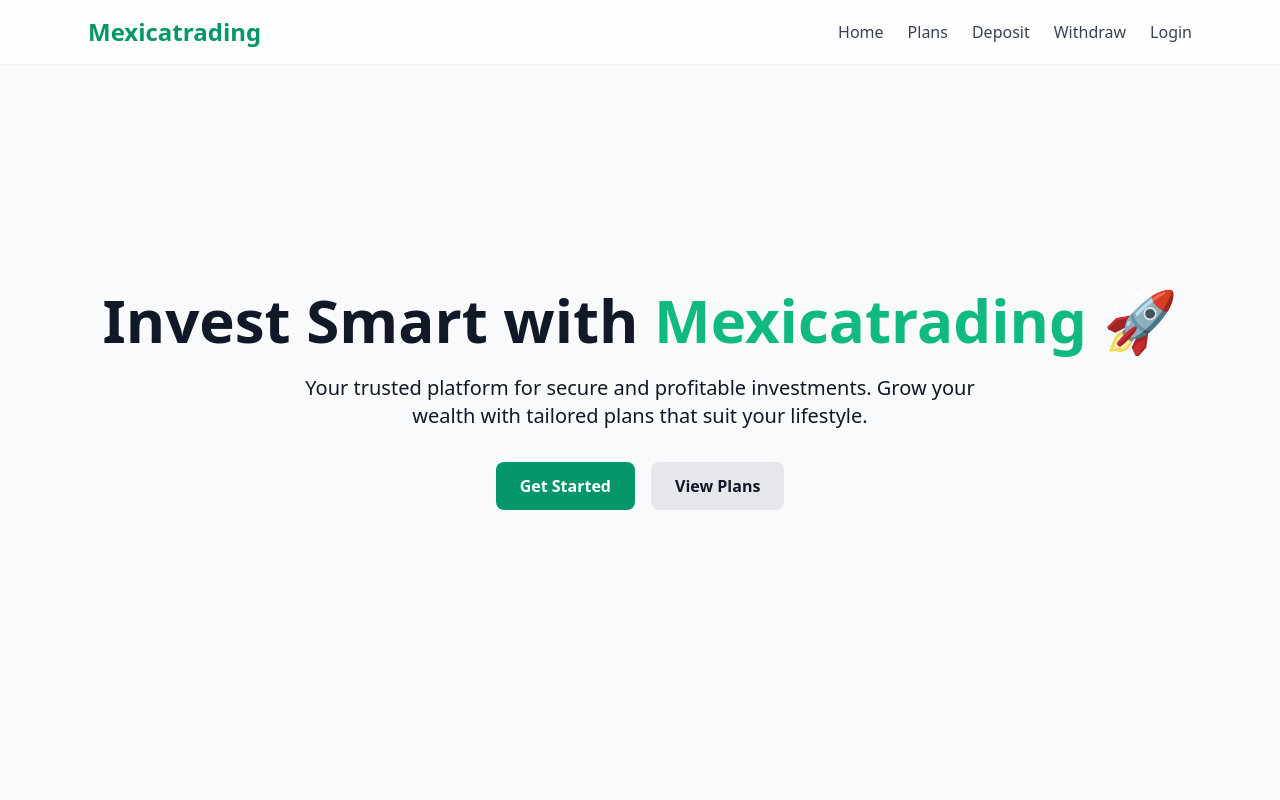
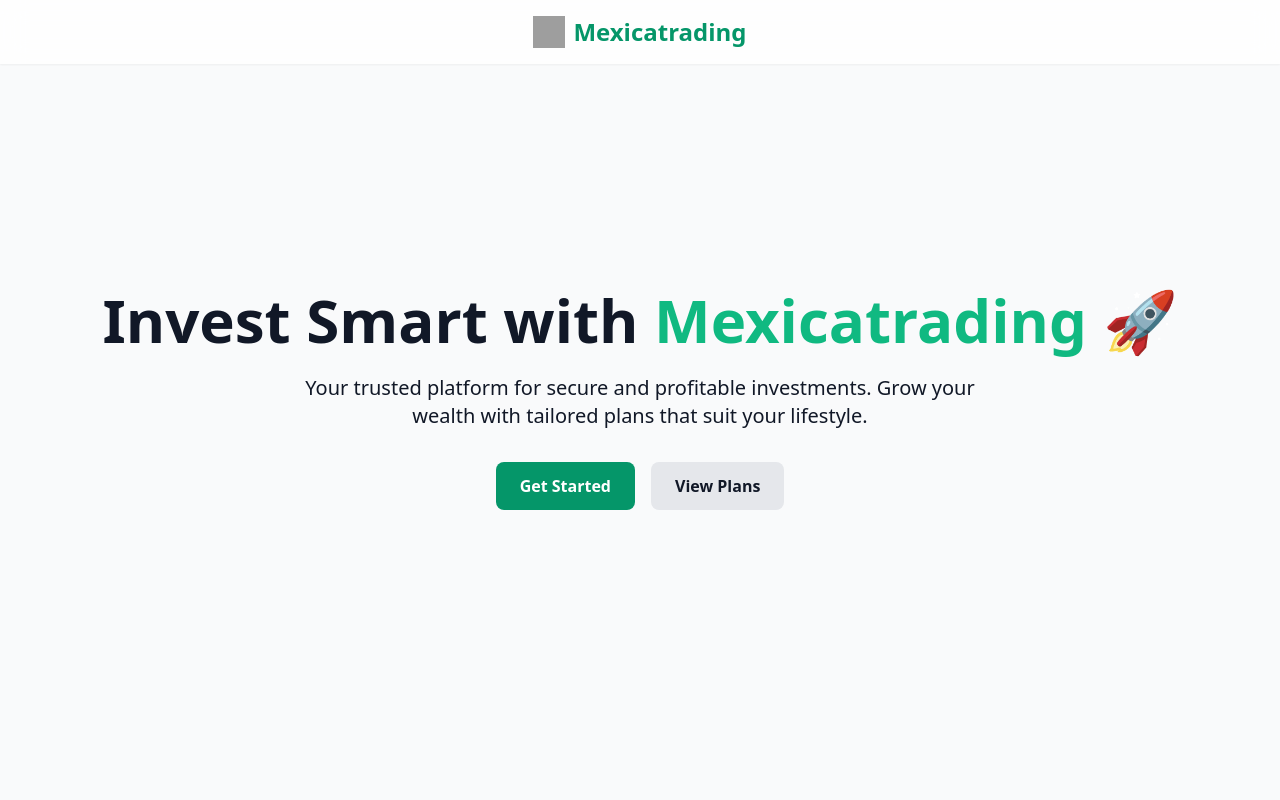
Before and after one commit to cchidiebere64-dot/Mexicatrading, a React (Vite) app: page / in a window 1280 px wide. Shown: the top 800 px of the page. Built offline with nearby package versions, Linux system fonts and the light colour scheme; grey boxes are pictures that could not be loaded.

Commit message:
Update Home.jsx

```diff
--- a/src/pages/Home.jsx
+++ b/src/pages/Home.jsx
@@ -5,16 +5,18 @@ export default function Home() {
     <div className="bg-gray-50 dark:bg-gray-900 text-gray-900 dark:text-white">
 
 
-      <header className="w-full py-4 bg-white/80 dark:bg-gray-800/70 backdrop-blur-md shadow-sm fixed top-0 z-50">
-  <div className="max-w-6xl mx-auto flex justify-between items-center px-6">
-    <h1 className="text-2xl font-bold text-emerald-600">Mexicatrading</h1>
-    <nav className="flex gap-6 text-gray-700 dark:text-gray-200 font-medium">
-      <Link to="/" className="hover:text-emerald-600">Home</Link>
-      <Link to="/plans" className="hover:text-emerald-600">Plans</Link>
-      <Link to="/deposit" className="hover:text-emerald-600">Deposit</Link>
-      <Link to="/withdraw" className="hover:text-emerald-600">Withdraw</Link>
-      <Link to="/login" className="hover:text-emerald-600">Login</Link>
-    </nav>
+
+<header className="w-full py-4 bg-white/80 dark:bg-gray-800/70 backdrop-blur-md shadow-sm fixed top-0 z-50">
+  <div className="max-w-6xl mx-auto flex justify-center items-center px-6">
+    {/* ✅ Logo + Name only */}
+    <div className="flex items-center gap-2">
+      <img
+        src="/logo.png" // 🖼️ replace with your logo file path (e.g., /assets/logo.png)
+        alt="Mexicatrading Logo"
+        className="w-8 h-8"
+      />
+      <h1 className="text-2xl font-bold text-emerald-600">Mexicatrading</h1>
+    </div>
   </div>
 </header>
 
```
